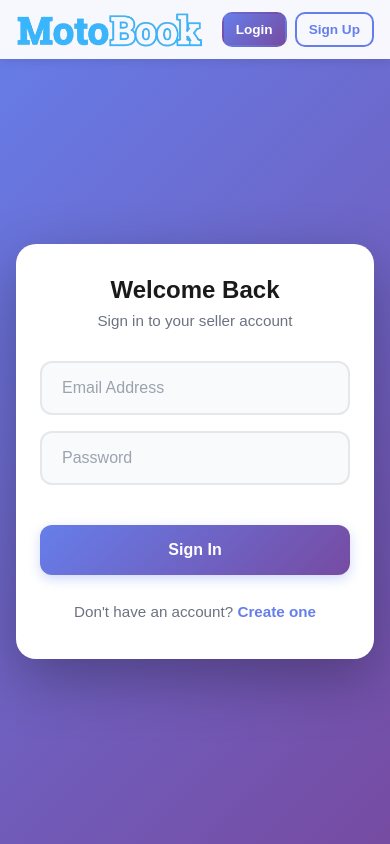
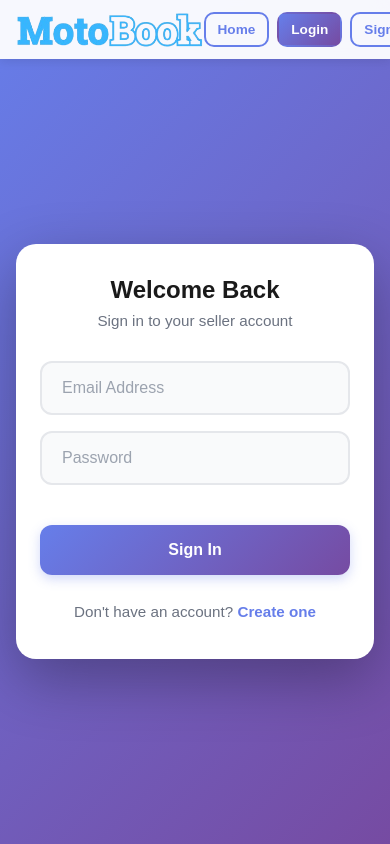
Before and after one commit to Kennyy02/Motobook, a React (Vite) app in the folder frontend/: page /seller/login in a window 390 px wide. Built offline with nearby package versions, Linux system fonts and the light colour scheme; no server answers.

Commit message:
add a landing page navigation in seller login and access page

```diff
--- a/frontend/src/components/seller/SellerLoginPage.jsx
+++ b/frontend/src/components/seller/SellerLoginPage.jsx
@@ -58,6 +58,9 @@ const SellerLoginPage = () => {
           onClick={() => navigate("/")}
         />
         <nav className="header-nav">
+          <button className="nav-link" onClick={() => navigate("/")}>
+            Home
+          </button>
           <button
             className="nav-link active"
             onClick={() => navigate("/seller/login")}
--- a/frontend/src/pages/seller/SellerAccessPage.jsx
+++ b/frontend/src/pages/seller/SellerAccessPage.jsx
@@ -176,6 +176,9 @@ const SellerAccessPage = () => {
           onClick={() => navigate("/")}
         />
         <nav className="header-nav">
+          <button className="nav-link" onClick={() => navigate("/")}>
+            Home
+          </button>
           <button
             className="nav-link"
             onClick={() => navigate("/seller/login")}
--- a/frontend/src/styles/seller/SellerAccessPage.css
+++ b/frontend/src/styles/seller/SellerAccessPage.css
@@ -11,7 +11,8 @@
 }
 
 /* Header for Registration Page */
-.seller-register-header {
+.seller-register-header,
+.seller-access-header {
   display: flex;
   justify-content: space-between;
   align-items: center;
@@ -21,20 +22,23 @@
   box-shadow: 0 2px 10px rgba(0, 0, 0, 0.1);
 }
 
-.seller-register-header .header-logo {
+.seller-register-header .header-logo,
+.seller-access-header .header-logo {
   height: 50px;
   width: auto;
   cursor: pointer;
   object-fit: contain;
 }
 
-.seller-register-header .header-nav {
+.seller-register-header .header-nav,
+.seller-access-header .header-nav {
   display: flex;
   gap: 1rem;
   align-items: center;
 }
 
-.seller-register-header .nav-link {
+.seller-register-header .nav-link,
+.seller-access-header .nav-link {
   background: transparent;
   border: 2px solid #667eea;
   color: #667eea;
@@ -45,22 +49,26 @@
   cursor: pointer;
   transition: all 0.3s ease;
   text-decoration: none;
+  white-space: nowrap;
 }
 
-.seller-register-header .nav-link:hover {
+.seller-register-header .nav-link:hover,
+.seller-access-header .nav-link:hover {
   background-color: #667eea;
   color: white;
   transform: translateY(-2px);
 }
 
-.seller-register-header .nav-link.active {
+.seller-register-header .nav-link.active,
+.seller-access-header .nav-link.active {
   background: linear-gradient(135deg, #667eea 0%, #764ba2 100%);
   color: white;
   border-color: transparent;
 }
 
 /* Content Area */
-.seller-register-content {
+.seller-register-content,
+.seller-access-content {
   flex: 1;
   display: flex;
   justify-content: center;
@@ -91,6 +99,24 @@
   }
 }
 
+/* Welcome Section */
+.welcome-section {
+  text-align: center;
+  margin-bottom: 2rem;
+}
+
+.welcome-title {
+  font-size: 1.75rem;
+  font-weight: 700;
+  color: #1f2937;
+  margin-bottom: 0.5rem;
+}
+
+.welcome-subtitle {
+  font-size: 1rem;
+  color: #6b7280;
+}
+
 /* Form */
 .registration-form {
   display: flex;
@@ -104,6 +130,13 @@
   font-size: 1.5rem;
   font-weight: 600;
   color: #222;
+}
+
+/* Input Group */
+.input-group {
+  display: flex;
+  flex-direction: column;
+  gap: 16px;
 }
 
 /* Input Fields */
@@ -143,6 +176,25 @@
 
 .submit-button:active {
   transform: translateY(0);
+}
+
+/* Signup Link */
+.signup-link {
+  text-align: center;
+  font-size: 0.95rem;
+  color: #6b7280;
+  margin-top: 0.5rem;
+}
+
+.link-highlight {
+  color: #667eea;
+  font-weight: 600;
+  cursor: pointer;
+  text-decoration: underline;
+}
+
+.link-highlight:hover {
+  color: #764ba2;
 }
 
 /* Category Selector */
@@ -200,34 +252,41 @@
 
 /* Responsive Design */
 @media (max-width: 768px) {
-  .seller-register-header {
+  .seller-register-header,
+  .seller-access-header {
     padding: 1rem 1.5rem;
   }
 
-  .seller-register-header .header-logo {
+  .seller-register-header .header-logo,
+  .seller-access-header .header-logo {
     height: 40px;
   }
 
-  .seller-register-header .nav-link {
+  .seller-register-header .nav-link,
+  .seller-access-header .nav-link {
     padding: 0.5rem 1rem;
     font-size: 0.9rem;
   }
 }
 
 @media (max-width: 480px) {
-  .seller-register-header {
+  .seller-register-header,
+  .seller-access-header {
     padding: 0.75rem 1rem;
   }
 
-  .seller-register-header .header-logo {
+  .seller-register-header .header-logo,
+  .seller-access-header .header-logo {
     height: 35px;
   }
 
-  .seller-register-header .header-nav {
+  .seller-register-header .header-nav,
+  .seller-access-header .header-nav {
     gap: 0.5rem;
   }
 
-  .seller-register-header .nav-link {
+  .seller-register-header .nav-link,
+  .seller-access-header .nav-link {
     padding: 0.5rem 0.75rem;
     font-size: 0.85rem;
   }
@@ -240,6 +299,14 @@
     font-size: 1.25rem;
   }
 
+  .welcome-title {
+    font-size: 1.5rem;
+  }
+
+  .welcome-subtitle {
+    font-size: 0.9rem;
+  }
+
   .submit-button {
     padding: 10px;
     font-size: 0.95rem;
```
